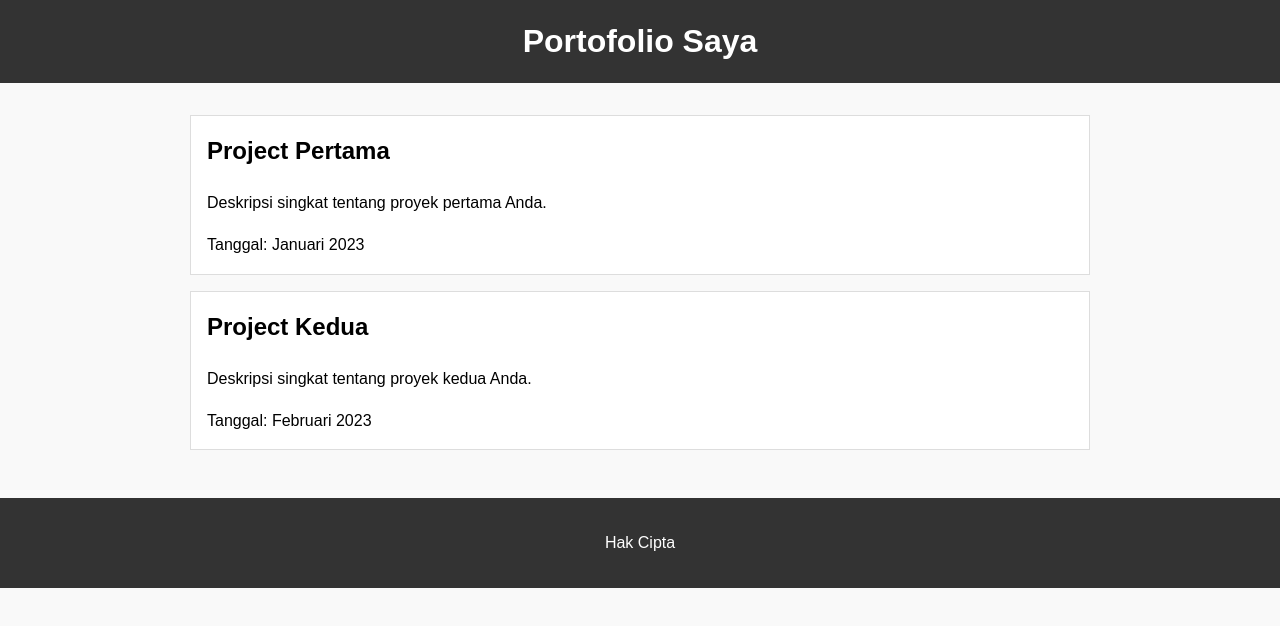
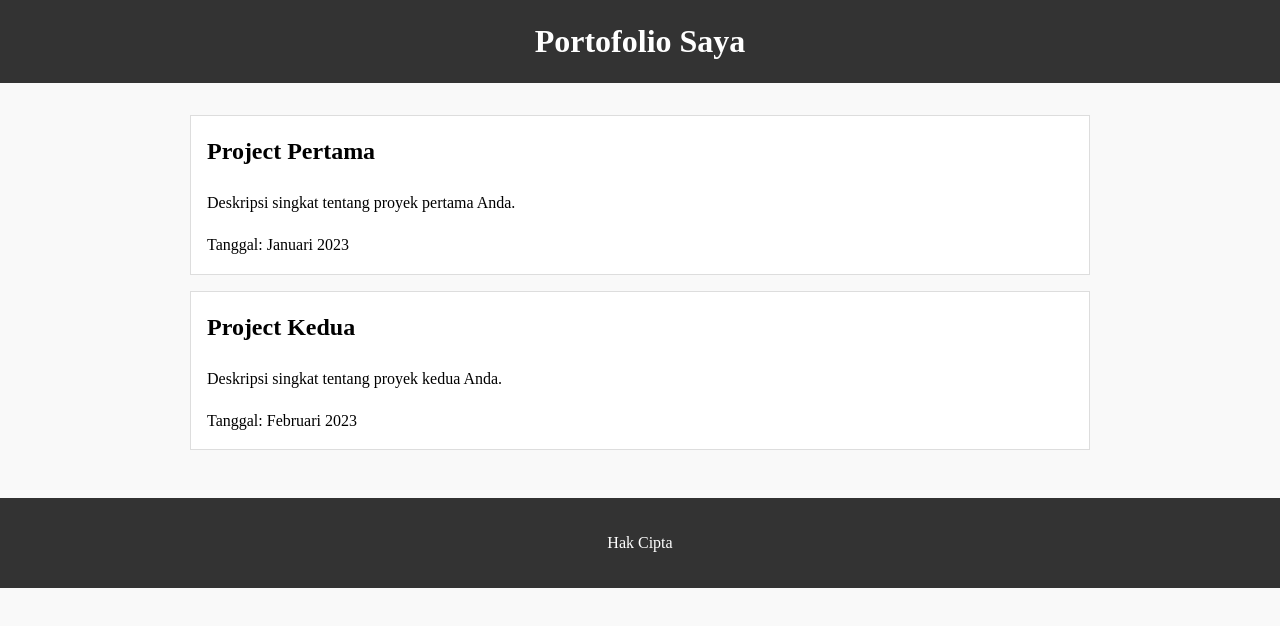
Before and after one commit to shafanaa/shafanaa.github.io, a plain HTML site: page index.html in a window 1280 px wide. Drawn offline with Linux system fonts and the light colour scheme.

Commit message:
Update index.html

```diff
--- a/index.html
+++ b/index.html
@@ -6,7 +6,7 @@
     <title>Portofolio Saya</title>
     <style>
         body {
-            font-family: Arial, sans-serif;
+            font-family: Times new roman, sans-serif;
             line-height: 1.6;
             margin: 0;
             padding: 0;
```
